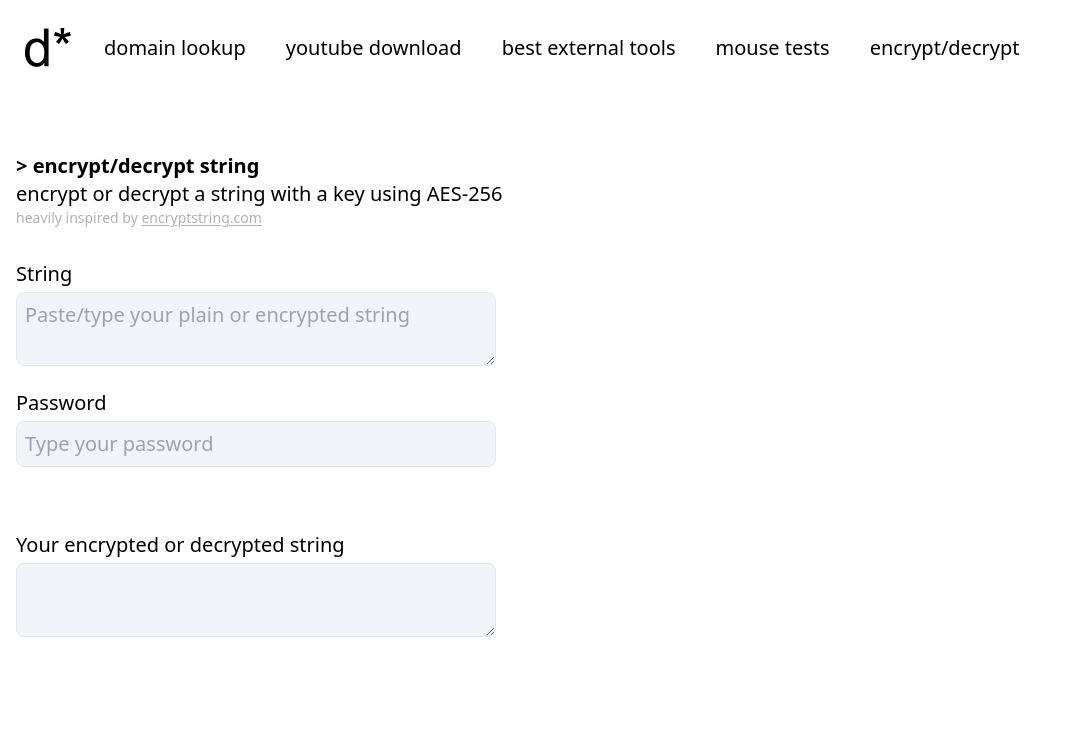
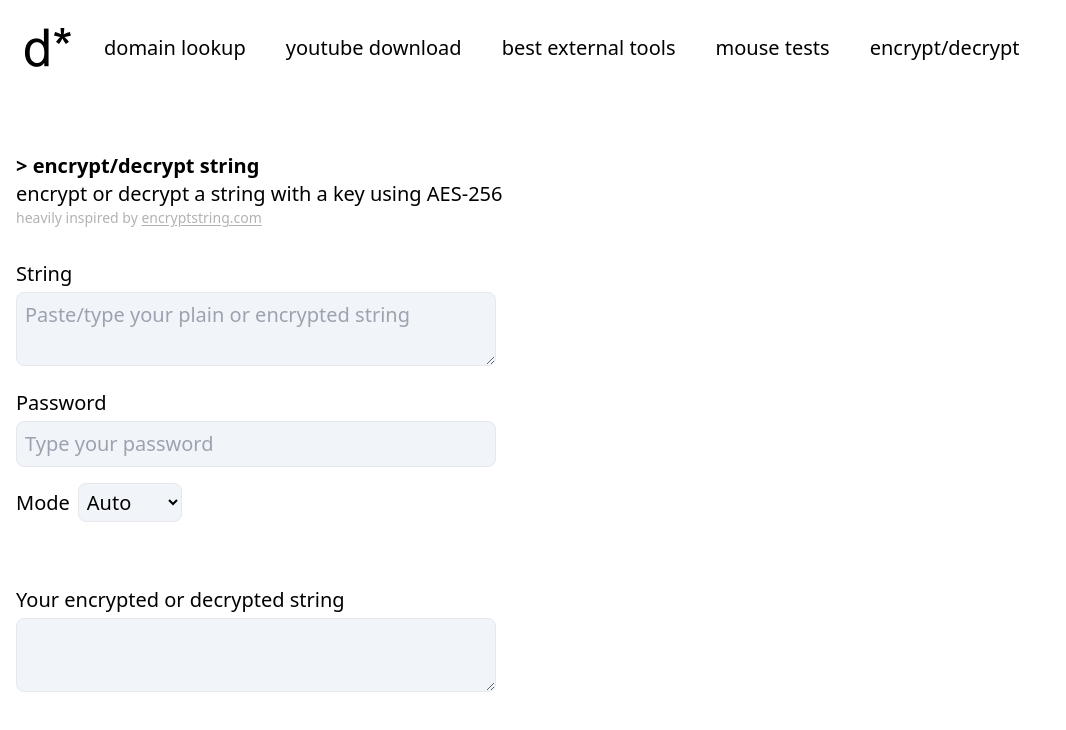
Before and after one commit to qaptivator/domain-stuff, a Nuxt app: page /encrypt in a window 1280 px wide. Shown: the top 730 px of the page, without its empty margins (0-1066 px from the left). Built offline with nearby package versions, Linux system fonts and the light colour scheme.

Commit message:
added auto/encrypt/decrypt modes

```diff
--- a/pages/encrypt.vue
+++ b/pages/encrypt.vue
@@ -11,22 +11,39 @@
 				encryptstring.com
 			</NuxtLink>
 		</p>
+		<div class="mb-4">
 			<p class="mb-1">String</p>
 			<textarea
 				v-model="formString"
 				type="text"
 				autocomplete="off"
 				placeholder="Paste/type your plain or encrypted string"
-			class="mb-4 border p-2 w-full max-w-[30rem] rounded-lg bg-slate-100"
+				class="border p-2 w-full max-w-[30rem] rounded-lg bg-slate-100"
 			/>
+		</div>
+
+		<div class="mb-4">
 			<p class="mb-1">Password</p>
 			<input
 				v-model="formPassword"
 				type="password"
 				autocomplete="off"
 				placeholder="Type your password"
-			class="border p-2 w-full max-w-[30rem] rounded-lg bg-slate-100 mb-16"
+				class="border p-2 w-full max-w-[30rem] rounded-lg bg-slate-100"
 			/>
+		</div>
+		<div class="mb-16 flex items-center gap-2">
+			<p>Mode</p>
+			<select
+				v-model="formMode"
+				class="border p-1 rounded-lg bg-slate-100"
+			>
+				<option value="auto">Auto</option>
+				<option value="encrypt">Encrypt</option>
+				<option value="decrypt">Decrypt</option>
+			</select>
+		</div>
+		<div>
 			<p class="mb-1">Your encrypted or decrypted string</p>
 			<textarea
 				readonly
@@ -34,6 +51,7 @@
 				autocomplete="off"
 				class="border p-2 w-full max-w-[30rem] rounded-lg bg-slate-100"
 			/>
+		</div>
 	</div>
 </template>
 <script lang="ts">
@@ -44,6 +62,7 @@ export default {
 		return {
 			formString: '',
 			formPassword: '',
+			formMode: 'auto', // auto, encrypt, decrypt
 			formResult: '',
 		}
 	},
@@ -58,9 +77,20 @@ export default {
 		formPassword() {
 			this.submitForm()
 		},
+		formMode() {
+			this.submitForm()
+		},
 	},
 	methods: {
 		autoEncryptDecrypt(input: string, key: string): string {
+			if (this.formMode === 'encrypt') {
+				return CryptoJS.AES.encrypt(input, key).toString()
+			} else if (this.formMode === 'decrypt') {
+				const bytes = CryptoJS.AES.decrypt(input, key)
+				const decryptedText = bytes.toString(CryptoJS.enc.Utf8)
+				return decryptedText
+			} else {
+				// auto
 				try {
 					const bytes = CryptoJS.AES.decrypt(input, key)
 					const decryptedText = bytes.toString(CryptoJS.enc.Utf8)
@@ -69,8 +99,8 @@ export default {
 						return decryptedText
 					}
 				} catch (error) {}
-
 				return CryptoJS.AES.encrypt(input, key).toString()
+			}
 		},
 		submitForm() {
 			if (!this.formString || !this.formPassword) {
```
Lines whose indentation alone changed are shown as unchanged.
